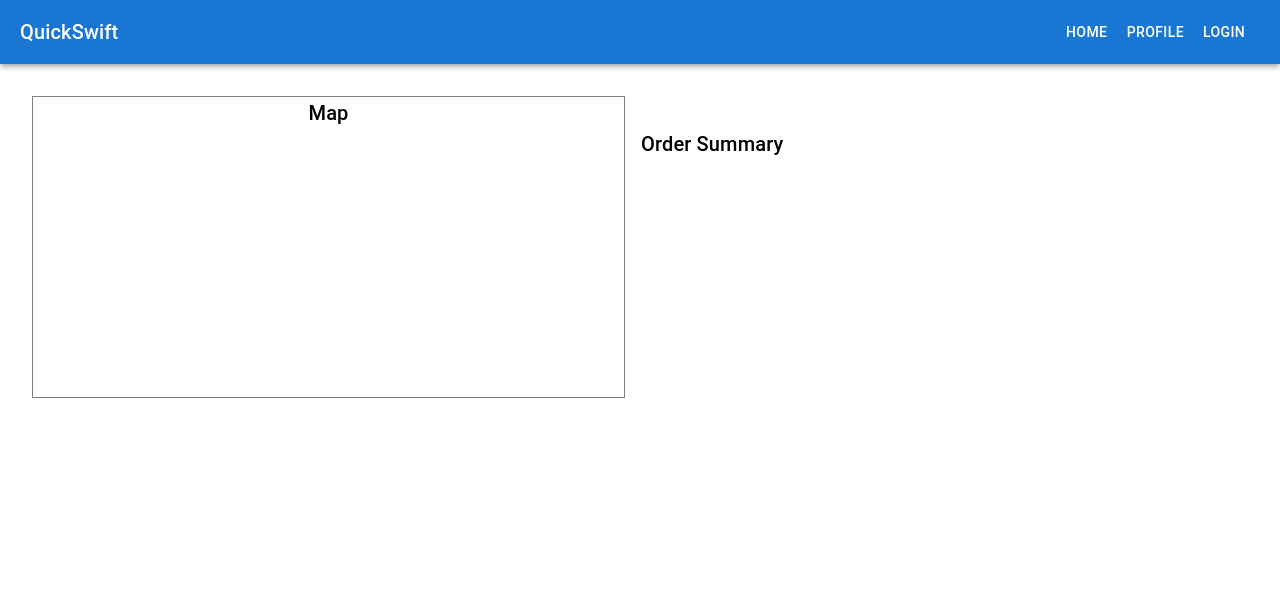
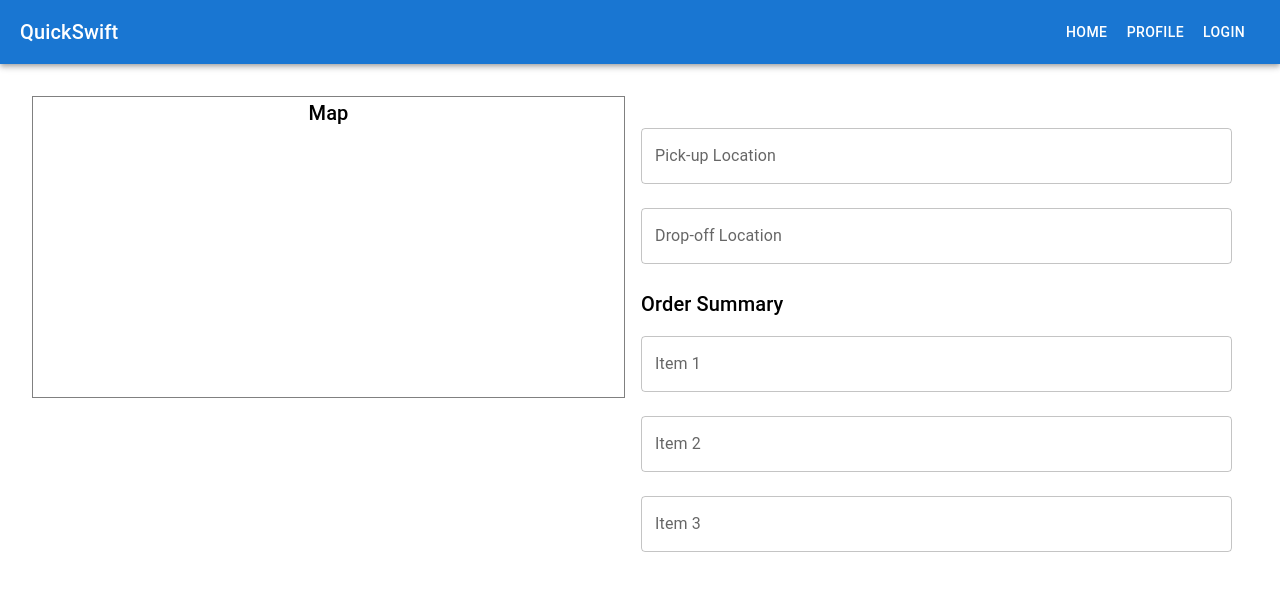
Before and after one commit to amoghphadnis/QuickSwift, a React (Create React App) app in the folder client/: page /home in a window 1280 px wide. Shown: the top 590 px of the page. Built offline with nearby package versions, Linux system fonts and the light colour scheme.

Commit message:
Added pickup, dropoff and order summary

```diff
--- a/client/src/components/HomePage.js
+++ b/client/src/components/HomePage.js
@@ -1,5 +1,5 @@
 import React from 'react';
-import { Box, Typography } from '@mui/material';
+import { TextField, Box, Typography } from '@mui/material';
 
 const HomePage = () => {
     return (
@@ -11,9 +11,15 @@ const HomePage = () => {
             </Box>
 
             <Box sx={{ flex: 1, padding: 2 }}>
+                <TextField label="Pick-up Location" fullWidth margin="normal" />
+                <TextField label="Drop-off Location" fullWidth margin="normal" />
+
                 <Typography variant="h6" sx={{ mt: 2 }}>
                     Order Summary
                 </Typography>
+                <TextField label="Item 1" fullWidth margin="normal" />
+                <TextField label="Item 2" fullWidth margin="normal" />
+                <TextField label="Item 3" fullWidth margin="normal" />
             </Box>
         </Box>
     );
```
